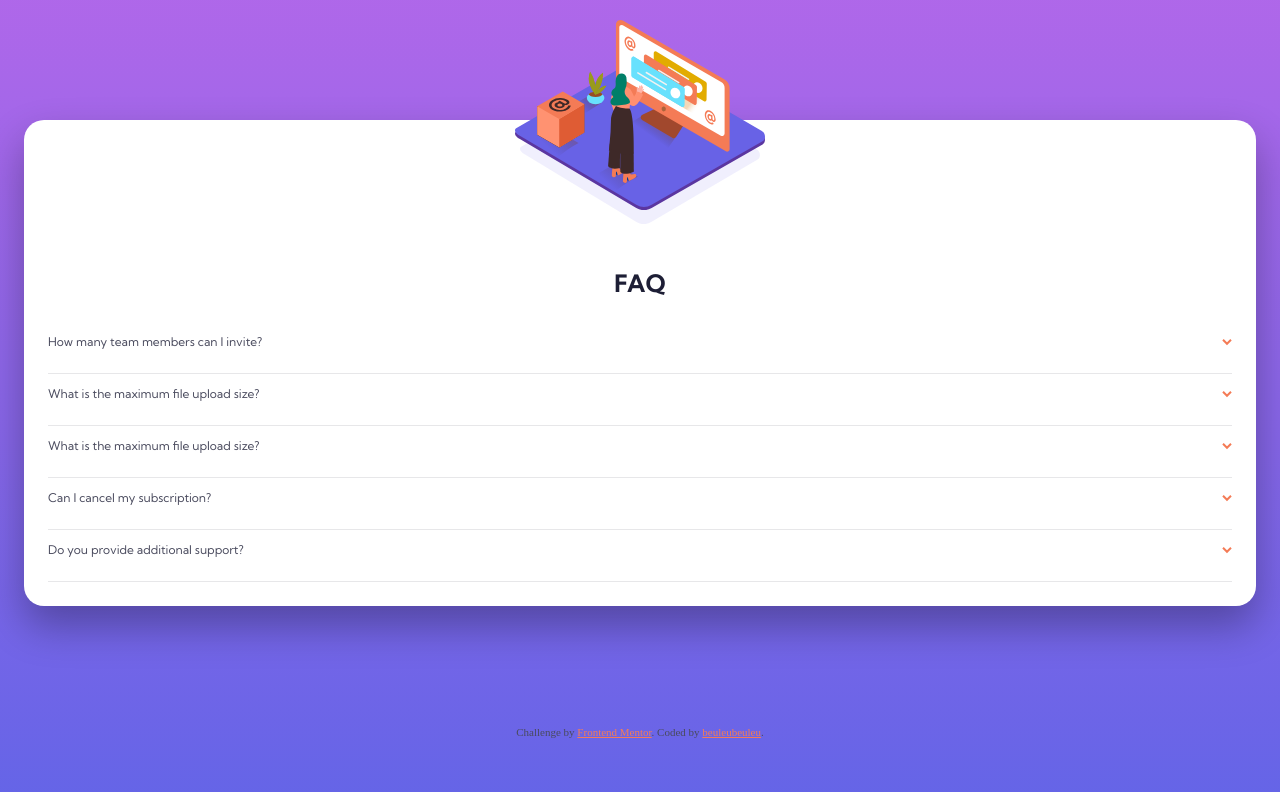
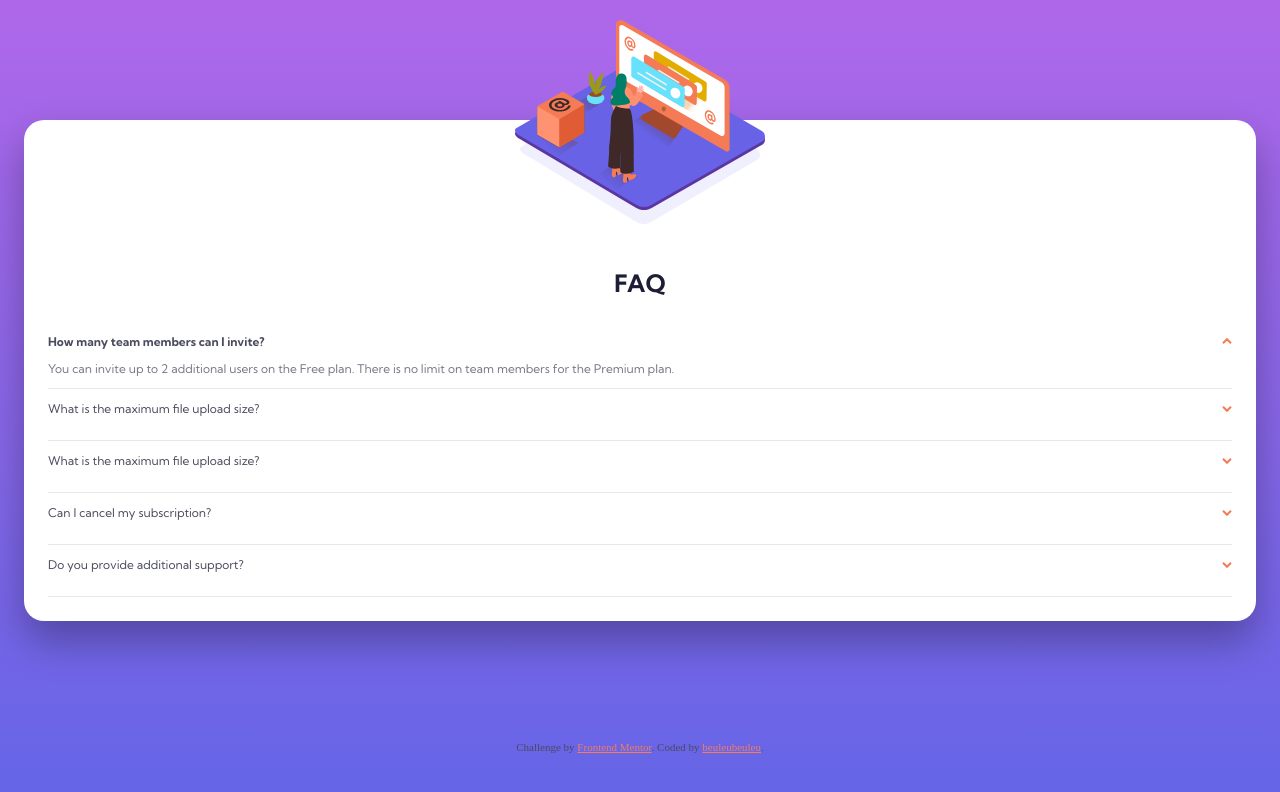
Before and after one commit to beuleubeuleu/FEM-FAQ-accordion-card, a plain HTML site: page index.html in a window 1280 px wide. Both pictures are taken after a click on the button 1227 px from the left and 341 px from the top of the page. Drawn offline with Linux system fonts and the light colour scheme.

Commit message:
see more dropdown done

```diff
--- a/index.html
+++ b/index.html
@@ -74,5 +74,6 @@
     Challenge by <a href="https://www.frontendmentor.io?ref=challenge" target="_blank">Frontend Mentor</a>.
     Coded by <a href="https://github.com/beuleubeuleu">beuleubeuleu</a>.
 </div>
+<script src="main.js"></script>
 </body>
 </html>
--- a/main.js
+++ b/main.js
@@ -0,0 +1,8 @@
+const questions = document.querySelectorAll(".text ul li")
+
+for (let question of questions) {
+    console.log(question)
+    question.addEventListener("click", () => {
+        question.classList.toggle("open")
+    })
+}
--- a/style.css
+++ b/style.css
@@ -34,7 +34,7 @@ html {
     background: #FFF;
     box-shadow: 0 20px 40px rgba(0,0,0,0.3);
 
-    font-family: "Kumbh Sans";
+    font-family: "Kumbh Sans", sans-serif;
     font-weight: 400;
 
     padding: 2rem;
@@ -71,7 +71,6 @@ h1 {
 
     align-self: center;
 }
-
 .text ul {
     list-style-type: none;
     color: var(--dark-grayish-blue);
@@ -90,18 +89,35 @@ h1 {
 .toggleText {
     border: none;
     background: #FFF;
+    transition: transform 0.2s ;
 }
 .more {
-    display: none;
     color: var(--grayish-blue);
+    display: block;
+    max-height: 0;
+    overflow: hidden;
+    transition: max-height 0.2s ease-in;
 }
+
+
+.open .question{
+    font-weight: 700;
+}
+.open button {
+    transform: rotateX(180deg);
+}
+.open span {
+    max-height: 4rem;
+    transition: max-height 0.2s ease-out;
+}
+
+
 
 .attribution {
     font-size: 11px;
     text-align: center;
     color: var(--dark-grayish-blue);
 }
-
 .attribution a {
     color: var(--soft-red);
 }
```
